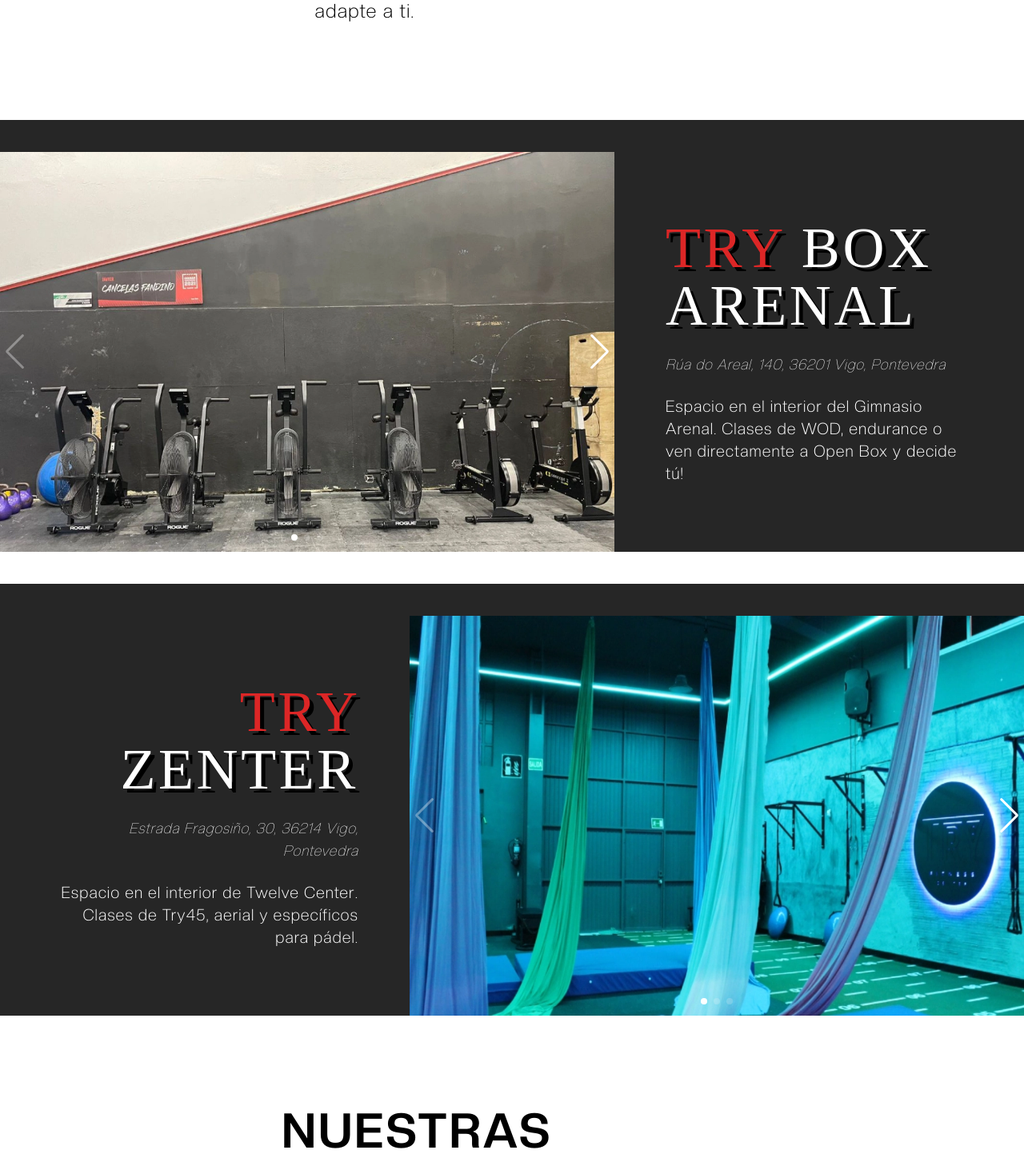
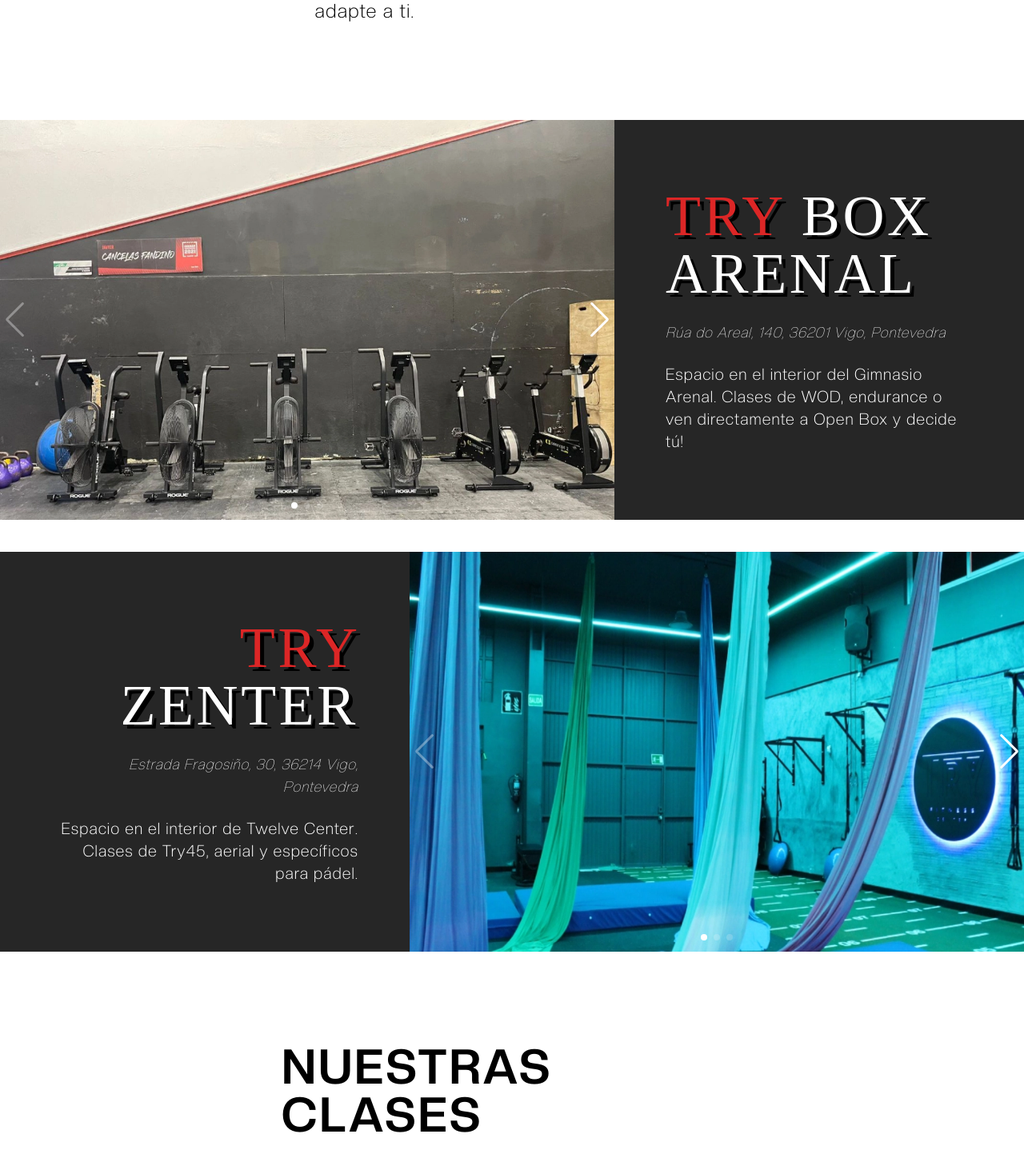
Before and after one commit to davidFCDev/try-project, a React (Vite) app: page / in a window 1280 px wide. Shown: the part 1238-2686 px from the top of the page at 80% size. Built offline with nearby package versions, Linux system fonts and the light colour scheme.

Commit message:
padding centers

```diff
--- a/src/components/Centers.jsx
+++ b/src/components/Centers.jsx
@@ -19,7 +19,7 @@
       id="centros"
       className="w-full flex flex-col gap-10 sm:gap-10 py-10 sm:py-16"
     >
-      <div className="flex flex-col-reverse sm:flex-row items-center gap-10 sm:gap-16 bg-dark text-white pt-10">
+      <div className="flex flex-col-reverse sm:flex-row items-center gap-10 sm:gap-16 bg-dark text-white pt-10 sm:pt-0">
         <SliderArenal />
 
         <motion.div
@@ -41,7 +41,7 @@
         </motion.div>
       </div>
 
-      <div className="flex flex-col-reverse sm:flex-row-reverse justify-start items-center gap-10 sm:gap-16 sm:text-right bg-dark text-white pt-10">
+      <div className="flex flex-col-reverse sm:flex-row-reverse justify-start items-center gap-10 sm:gap-16 sm:text-right bg-dark text-white pt-10 sm:pt-0">
         <SliderZenter />
 
         <motion.div
```
